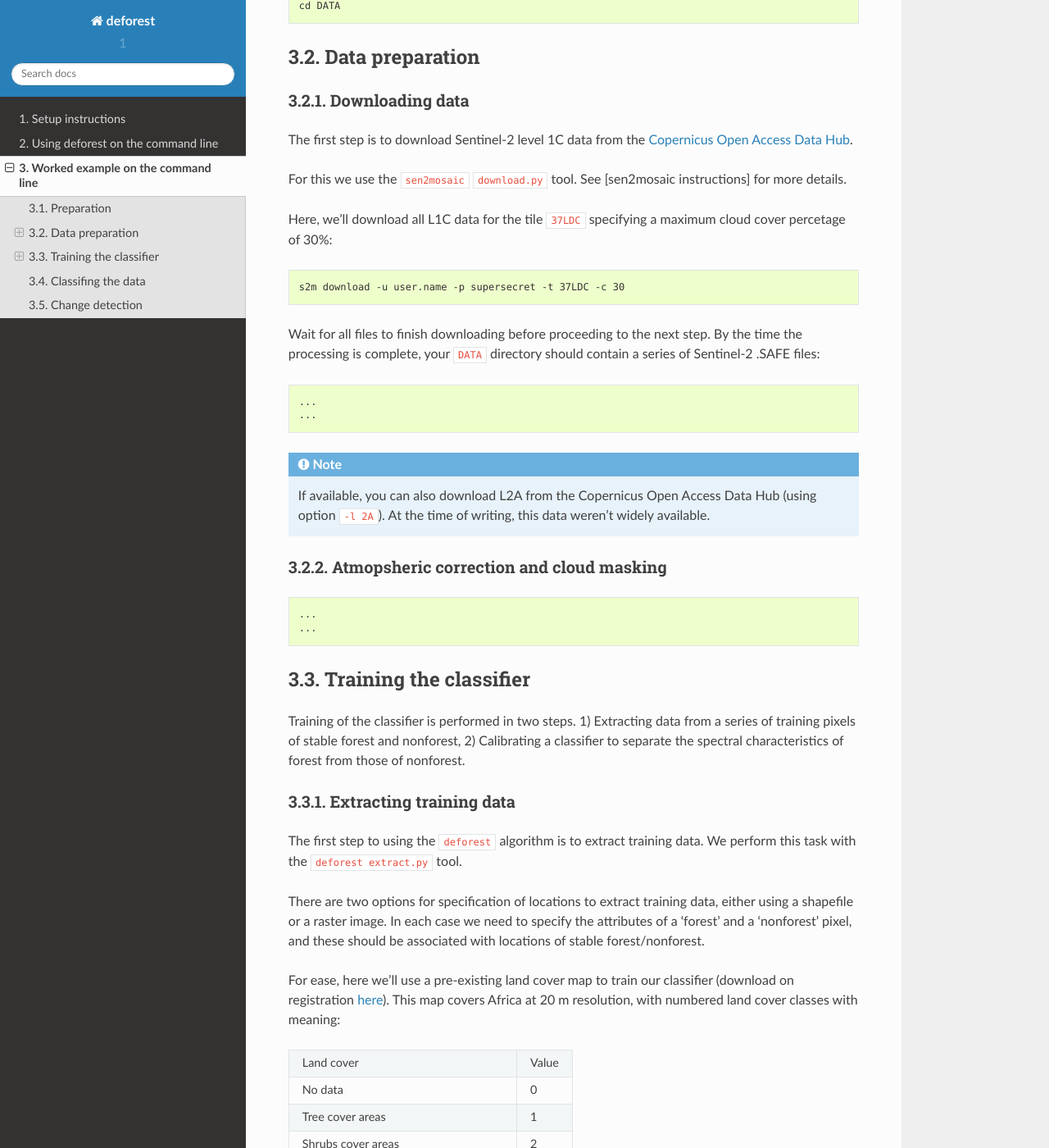
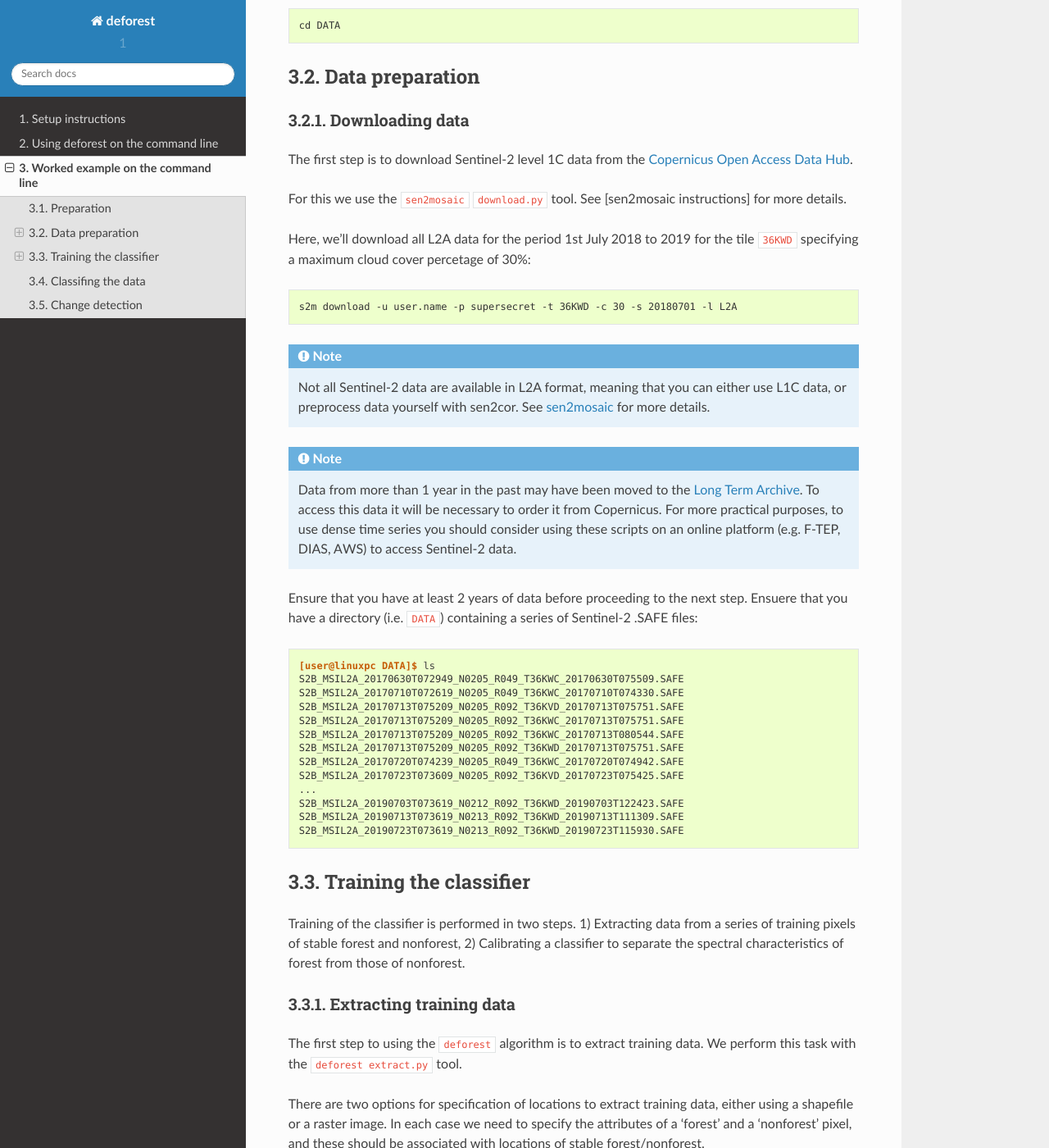
Before and after one commit to smfm-project/deforest, a Sphinx documentation site: the page built from docs/source/worked_example_1.rst, in a window 1280 px wide and 1400 px high, scrolled down 806 px. Shown: the whole window at 82% size. Built offline with Sphinx 7.4.7 and the Read the Docs theme 2.0.0, drawn with Linux system fonts in a browser that asks for light colours; some of the changed text lies outside the part shown.

Commit message:
update to worked eg
Former-commit-id: ac44daad4c36579c1ee8db0b02eb751be490cb0f

```diff
--- a/docs/source/worked_example_1.rst
+++ b/docs/source/worked_example_1.rst
@@ -5,7 +5,7 @@
 
 Here we'll show you by example how the deforest processing chain works in practice. We will focus on an example from Zambezia province of Mozambique, with the aim of producing a remote sensing product for historic deforestation and near real-time warnings of deforestation.
 
-We'll run this example in Gile, Mozambique, an area covered by Sentinel-2 tile 37LDC. This location has the CRS **UTM 37S** (EPSG: 32737), and an extent of **XXX,XXX - XXX,XXX** m Eastings, and **X,XXX,XXX - X,XXX,XXX** m Eastings. We'll use all data from the start of the Sentinel-2 era to May 2019, the time of writing.
+We'll run this example in the Chimanimani region, covering Zimbabwe and Mozambique. We'll use a dense time series of two Sentinel-2 tiles, **36KWC** and **36KWD**. This location has the CRS **UTM 36S** (EPSG: 32736), and an extent of **400,000 - 600,000** m Eastings, and **7,800,000 - 7,900,000** m Northings. We'll use all data from the start of the Sentinel-2 era to mid-July 2019, the time of writing.
 
 Preparation
 -----------
@@ -42,31 +42,33 @@
 
 For this we use the ``sen2mosaic`` ``download.py`` tool. See [sen2mosaic instructions] for more details.
 
-Here, we'll download all L1C data for the tile ``37LDC`` specifying a maximum cloud cover percetage of 30%:
+Here, we'll download all L2A data for the period 1st July 2018 to 2019 for the tile ``36KWD`` specifying a maximum cloud cover percetage of 30%:
 
 .. code-block:: console
 
-    s2m download -u user.name -p supersecret -t 37LDC -c 30
+    s2m download -u user.name -p supersecret -t 36KWD -c 30 -s 20180701 -l L2A
 
-Wait for all files to finish downloading before proceeding to the next step. By the time the processing is complete, your ``DATA`` directory should contain a series of Sentinel-2 .SAFE files:
+.. note::  Not all Sentinel-2 data are available in L2A format, meaning that you can either use L1C data, or preprocess data yourself with sen2cor. See `sen2mosaic <https://www.bitbucket.org/sambowers/sen2mosaic>`_ for more details.
+
+.. note:: Data from more than 1 year in the past may have been moved to the `Long Term Archive <https://earth.esa.int/web/sentinel/news/-/article/activation-of-long-term-archive-lta-access>`_. To access this data it will be necessary to order it from Copernicus. For more practical purposes, to use dense time series you should consider using these scripts on an online platform (e.g. F-TEP, DIAS, AWS) to access Sentinel-2 data.
+
+Ensure that you have at least 2 years of data before proceeding to the next step. Ensuere that you have a directory (i.e. ``DATA``) containing a series of Sentinel-2 .SAFE files:
 
 .. code-block:: console
 
+    [user@linuxpc DATA]$ ls
+    S2B_MSIL2A_20170630T072949_N0205_R049_T36KWC_20170630T075509.SAFE
+    S2B_MSIL2A_20170710T072619_N0205_R049_T36KWC_20170710T074330.SAFE
+    S2B_MSIL2A_20170713T075209_N0205_R092_T36KVD_20170713T075751.SAFE
+    S2B_MSIL2A_20170713T075209_N0205_R092_T36KWC_20170713T075751.SAFE
+    S2B_MSIL2A_20170713T075209_N0205_R092_T36KWC_20170713T080544.SAFE
+    S2B_MSIL2A_20170713T075209_N0205_R092_T36KWD_20170713T075751.SAFE
+    S2B_MSIL2A_20170720T074239_N0205_R049_T36KWC_20170720T074942.SAFE
+    S2B_MSIL2A_20170723T073609_N0205_R092_T36KVD_20170723T075425.SAFE
     ...
-    ...
-
-.. note:: If available, you can also download L2A from the Copernicus Open Access Data Hub (using option ``-l 2A``). At the time of writing, this data weren't widely available.
-
-Atmopsheric correction and cloud masking
-~~~~~~~~~~~~~~~~~~~~~~~~~~~~~~~~~~~~~~~~
-
-
-
-.. code-block:: console
-
-    ...
-    ...
-
+    S2B_MSIL2A_20190703T073619_N0212_R092_T36KWD_20190703T122423.SAFE
+    S2B_MSIL2A_20190713T073619_N0213_R092_T36KWD_20190713T111309.SAFE
+    S2B_MSIL2A_20190723T073619_N0213_R092_T36KWD_20190723T115930.SAFE
 
 Training the classifier
 -----------------------
@@ -112,21 +114,29 @@
 
 .. code-block:: console
 
+    deforest extract path/to/DATA/ -r 20 -e 32736 -te 399980 7790200 609780 7900000 -t path/to/ESACCI-LC-L4-LC10-Map-20m-P1Y-2016-v1.0.tif -o ./ -f 1 -nf 2 3 4 5 6 7 8 10 -v
+
+If resources are limited, input training data can be limited to fewer images:
+
+.. code-block:: console
+
     deforest extract path/to/DATA/ -r 20 -e 32736 -te 399980 7790200 609780 7900000 -t path/to/ESACCI-LC-L4-LC10-Map-20m-P1Y-2016-v1.0.tif -o ./ --max_images 100 -f 1 -nf 2 3 4 5 6 7 8 10 -v
 
 If resources are available, this process can be sped up by increasing the number of processes to, for instance, to run 8 similtaneous processes:
 
 .. code-block:: console
 
-    deforest extract path/to/DATA/ -r 20 -e 32736 -te 399980 7790200 609780 7900000 -t path/to/ESACCI-LC-L4-LC10-Map-20m-P1Y-2016-v1.0.tif -o ./ --max_images 100 -f 1 -nf 2 3 4 5 6 7 8 10 -v -p 8
+    deforest extract path/to/DATA/ -r 20 -e 32736 -te 399980 7790200 609780 7900000 -t path/to/ESACCI-LC-L4-LC10-Map-20m-P1Y-2016-v1.0.tif -o ./ -f 1 -nf 2 3 4 5 6 7 8 10 -v -p 8
 
 Be aware, the more processes used the more computational resources will be required.
+
+
 
 The output of this command will be a ``.npz`` file, which contains the pixel values for each classification feature.
 
 .. code-block:: console
 
-    [user@linuxpc directory] ls
+    [user@linuxpc directory]$ ls
     S2_training_data.npz
 
 Calibrating the classifier
@@ -144,7 +154,7 @@
 
 .. code-block:: console
 
-    [user@linuxpc directory] ls
+    [user@linuxpc directory]$ ls
     S2_model.pkl
     S2_quality_assessment.png
 
@@ -157,7 +167,7 @@
 
 .. code-block:: console
 
-    [user@linuxpc directory] mkdir classified_images
+    [user@linuxpc directory]$ mkdir classified_images
 
 We can then run the classification algorithm we just calibrated to produce probability of forest for each image. This operates very similarly to ``training.py``, here we'll use the same output extents:
 
@@ -205,7 +215,7 @@
 
 .. code-block:: console
 
-    [user@linuxpc directory] ls
+    [user@linuxpc directory]$ ls
     ...
     S2_confirmed.tif
     S2_warning.tif
```
